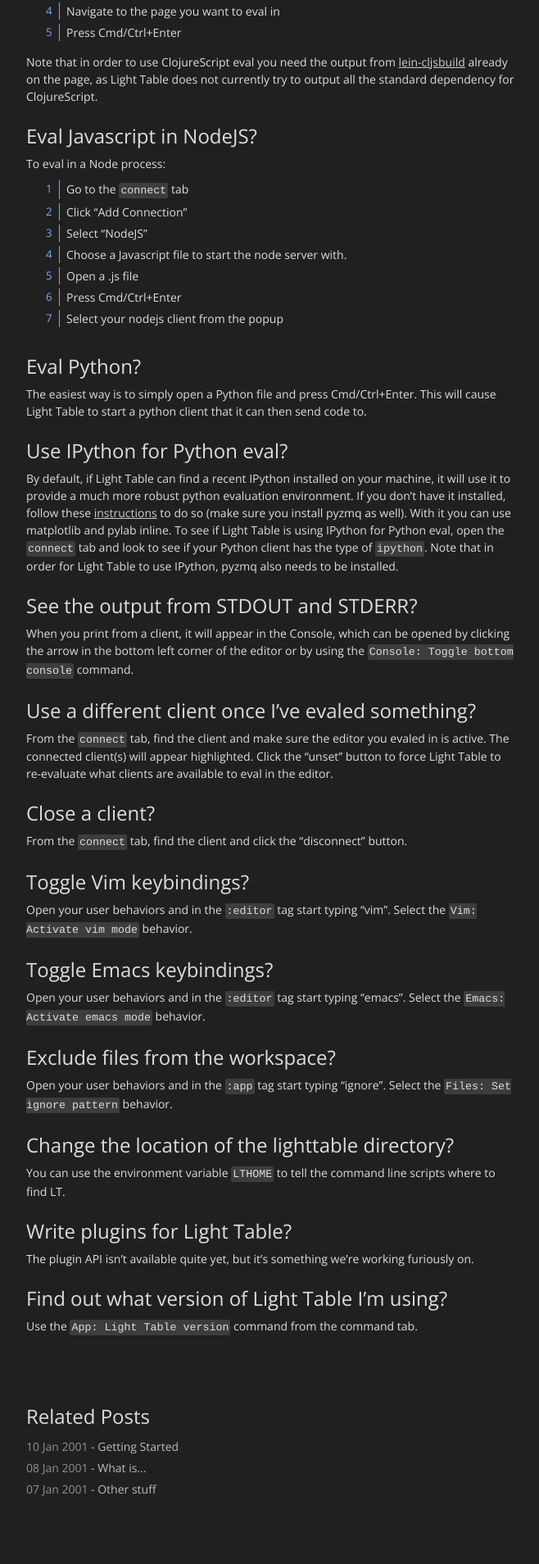
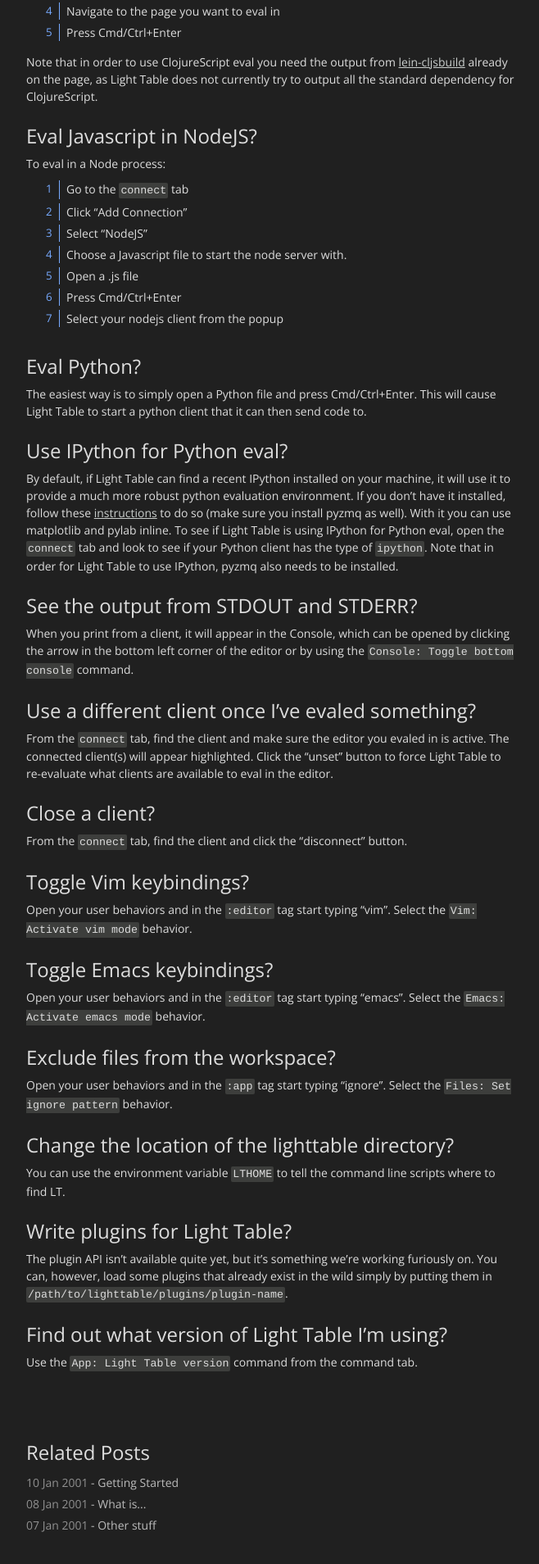
Before and after one commit to LightTable/docs.lighttable.com, a Jekyll site: the page built from _posts/01-01-09-howdoi.md, in a window 1280 px wide. Shown: the part 2066-3974 px from the top of the page at 82% size, without its empty margins (18-676 px from the left). Built offline with Jekyll 4.4.1, drawn with Linux system fonts in a browser that asks for light colours; nearby versions of some CDN libraries; Markdown is read by kramdown in place of the engine named in the settings.

Commit message:
bit about plugin loading
Signed-off-by: Chris Granger <ibdknox@gmail.com>

```diff
--- a/_posts/01-01-09-howdoi.md
+++ b/_posts/01-01-09-howdoi.md
@@ -124,7 +124,7 @@
 
 ###Write plugins for Light Table?
 
-The plugin API isn't available quite yet, but it's something we're working furiously on.
+The plugin API isn't available quite yet, but it's something we're working furiously on. You can, however, load some plugins that already exist in the wild simply by putting them in `/path/to/lighttable/plugins/plugin-name`.
 
 ###Find out what version of Light Table I'm using?
 
```
